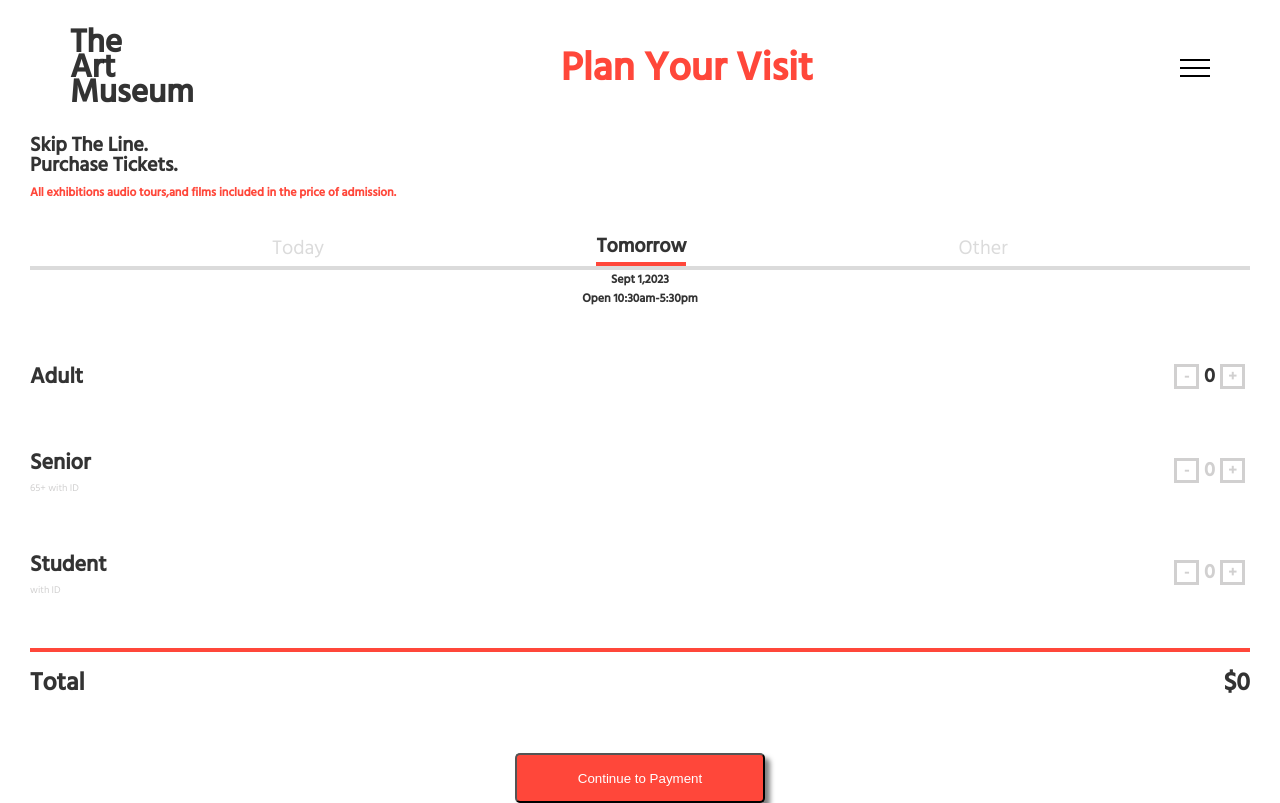
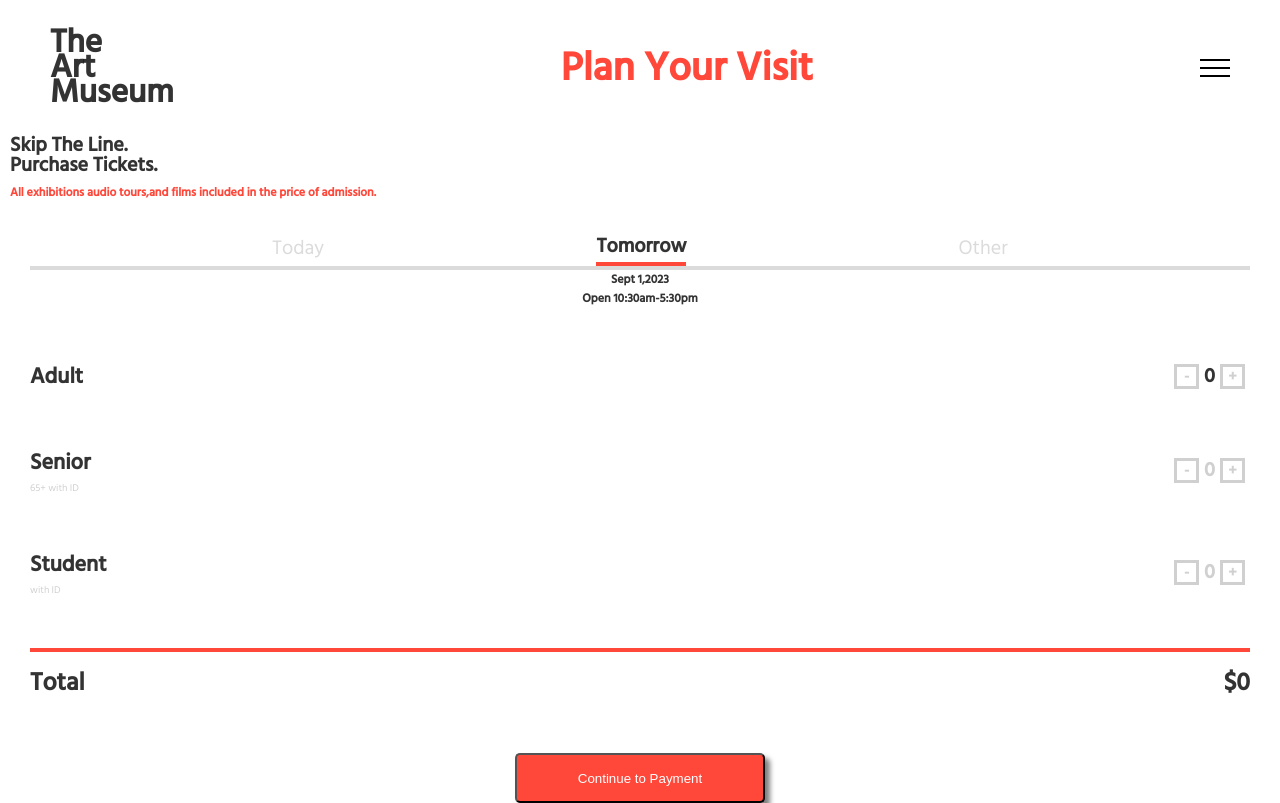
Before and after one commit to DoviLaci/tickets, a plain HTML site: page index.html in a window 1280 px wide. Drawn offline with Linux system fonts and the light colour scheme.

Commit message:
03.09.2023

```diff
--- a/css/style.scss
+++ b/css/style.scss
@@ -20,7 +20,7 @@ body{
 .wrapper{
     max-width: 1200px;
     margin: 0 auto;
-    padding: 0 3rem;
+    padding: 0 1rem;
     font-size: 1.5rem;
 }
 
@@ -177,7 +177,7 @@ body{
 }
 //title
 .title_wrapper{
-    padding: 0 3rem;
+    padding: 0 1rem;
     @include flex(column,start,start );
     color: $text_color;
     font-size: 2rem;
```
Also changed, not shown: css/style.css.
